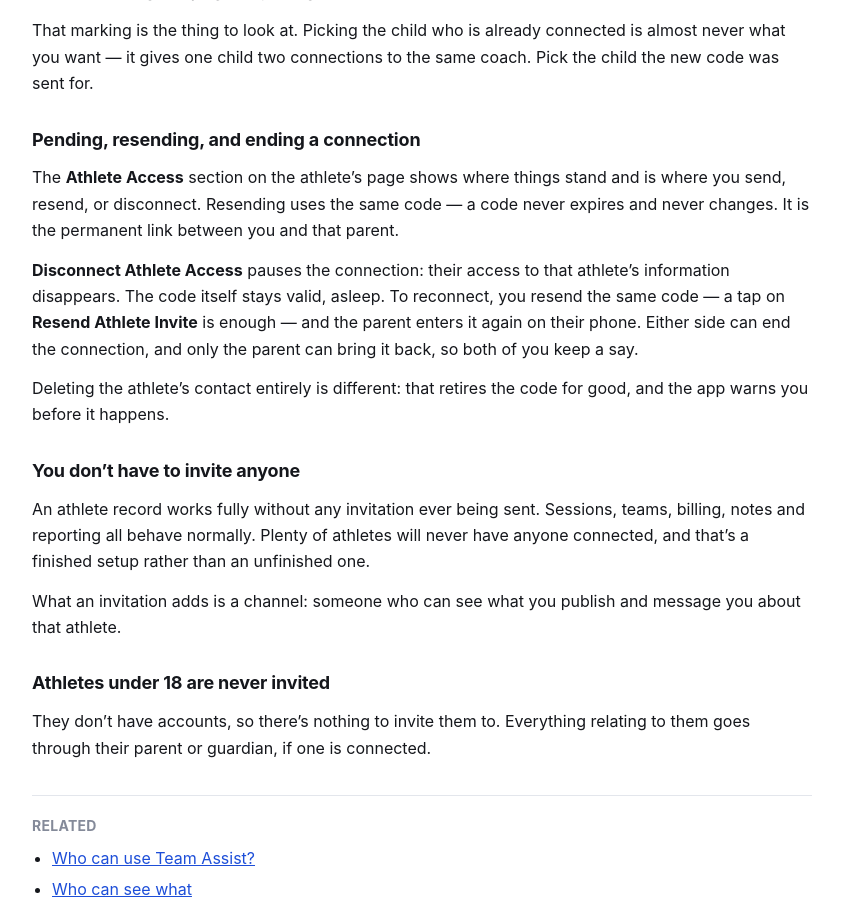
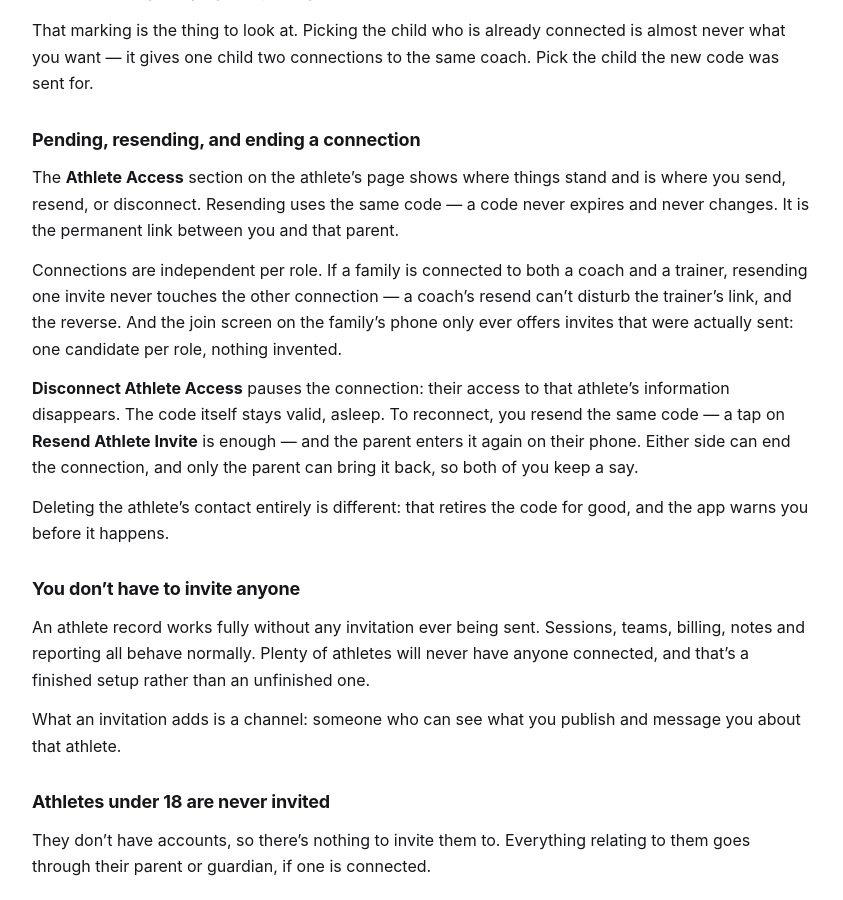
Before and after one commit to mytombrown/team-assist-help, a Jekyll site: the page built from _articles/invitations.md, in a window 1280 px wide and 900 px high, scrolled down 1460 px. Shown: the whole window, without its empty margins (218-1061 px from the left). Built offline with Jekyll 4.4.1, drawn with Linux system fonts in a browser that asks for light colours.

Commit message:
Build 215: removed packs stay removed across reconnects; per-role invite independence; join screen offers only real invites
Co-Authored-By: Claude Fable 5 <noreply@anthropic.com>

```diff
--- a/_articles/invitations.md
+++ b/_articles/invitations.md
@@ -73,6 +73,12 @@ The **Athlete Access** section on the athlete's page shows where things stand an
 where you send, resend, or disconnect. Resending uses the same code — a code never
 expires and never changes. It is the permanent link between you and that parent.
 
+Connections are independent per role. If a family is connected to both a coach and a
+trainer, resending one invite never touches the other connection — a coach's resend
+can't disturb the trainer's link, and the reverse. And the join screen on the
+family's phone only ever offers invites that were actually sent: one candidate per
+role, nothing invented.
+
 **Disconnect Athlete Access** pauses the connection: their access to that athlete's
 information disappears. The code itself stays valid, asleep. To reconnect, you resend
 the same code — a tap on **Resend Athlete Invite** is enough — and the parent enters
```
Also changed, not shown: _articles/athlete-portal.md (+3 -1 lines).
